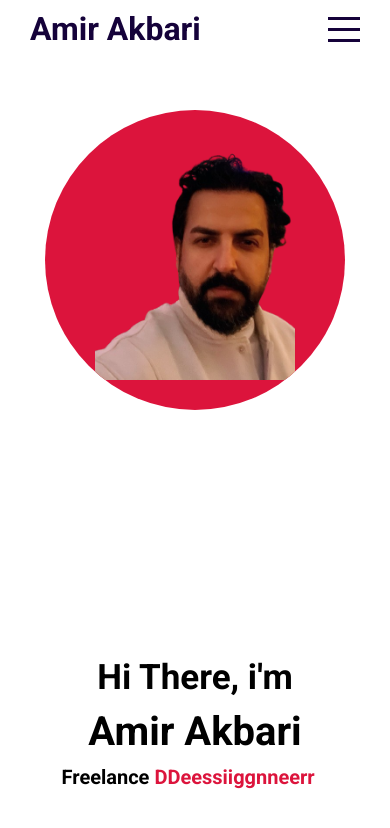
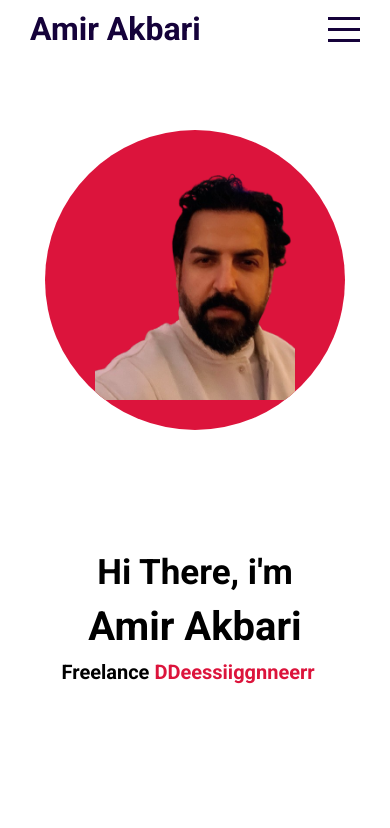
Before and after one commit to Amir-6687/my-portfolio2025, a React (Create React App) app: page / in a window 390 px wide. Shown: the top 828 px of the page. Built offline with nearby package versions, Linux system fonts and the light colour scheme.

Commit message:
Adjust intro section layout: move content higher and reduce spacing for better mobile view

```diff
--- a/src/components/intro/intro.scss
+++ b/src/components/intro/intro.scss
@@ -17,7 +17,8 @@
     align-items: center;
     padding: 20px 0;
     min-height: 100vh;
-    justify-content: center;
+    justify-content: flex-start;
+    padding-top: 40px;
   }
 
   .left {
@@ -78,9 +79,10 @@
         align-items: center;
         text-align: center;
         margin-top: 0;
-        margin-bottom: 20px;
+        margin-bottom: 10px;
         flex: 1;
-        justify-content: center;
+        justify-content: flex-start;
+        padding-top: 20px;
       }
 
       h1 {
@@ -161,7 +163,7 @@
         bottom: auto;
         left: auto;
         transform: none;
-        margin-top: 15px;
+        margin-top: 5px;
         display: block;
         text-align: center;
       }
```
